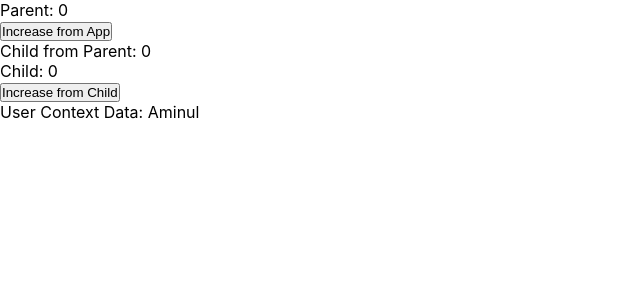
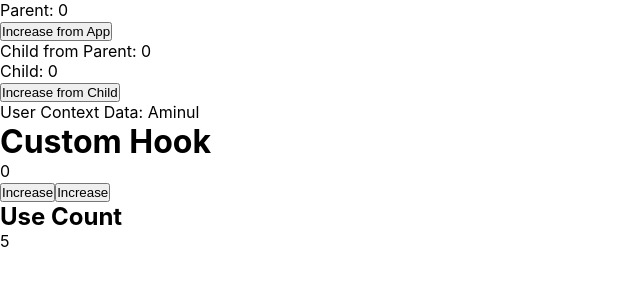
Before and after one commit to bablukpik/youtube-tutorial-react-basic, a React (Create React App) app: page /custom-hook in a window 1280 px wide. Shown: the top 300 px of the page, without its empty margins (0-640 px from the left). Built offline with nearby package versions, Linux system fonts and the light colour scheme; the HTML template or start-up script is replaced by a standard one.

Commit message:
main: custom and useDeferredValue hook source code added

```diff
--- a/src/components/AppRoutes/index.tsx
+++ b/src/components/AppRoutes/index.tsx
@@ -7,6 +7,7 @@ import UseEffect from "../pages/hooks/UseEffect";
 import UseContextProvider from "../pages/hooks/UseContext";
 import UseReducer from "../pages/hooks/UseReducer";
 import UseTransition from "../pages/hooks/UseTransition";
+import CustomHook from "../pages/hooks/CustomHook";
 
 export default function AppRoutes() {
   return (
@@ -20,6 +21,7 @@ export default function AppRoutes() {
         <Route path="/use-context" element={<UseContextProvider />} />
         <Route path="/use-reducer" element={<UseReducer />} />
         <Route path="/use-transition" element={<UseTransition />} />
+        <Route path="/custom-hook" element={<CustomHook />} />
       </Routes>
     </>
   );
--- a/src/components/pages/Home/index.tsx
+++ b/src/components/pages/Home/index.tsx
@@ -23,6 +23,12 @@ function Home() {
         <li>
           <Link to="use-reducer">Use Reducer Hook</Link>
         </li>
+        <li>
+          <Link to="use-transition">Use Transition Hook</Link>
+        </li>
+        <li>
+          <Link to="custom-hook">Custom Hook</Link>
+        </li>
       </ul>
     </>
   );
--- /dev/null
+++ b/src/components/pages/hooks/CustomHook/index.tsx
@@ -0,0 +1,23 @@
+import useCount from "./useCount";
+import useCounter from "./useCounter";
+
+export default function CustomHook() {
+  const [ count, increment, decrement ] = useCounter(0);
+  const counter = useCount(0);
+  // const [count, setCount] = useState(0);
+
+  // const handleClick = () => {
+  //   setCount((prevCount: number) => prevCount + 3);
+  // };
+
+  return (
+    <>
+      <h1>Custom Hook</h1>
+      <p> {count}</p>
+      <button onClick={increment}>Increase</button>
+      <button onClick={decrement}>Increase</button>
+      <h2>Use Count</h2>
+      <p>{counter}</p>
+    </>
+  );
+}
--- /dev/null
+++ b/src/components/pages/hooks/CustomHook/useCount.ts
@@ -0,0 +1,20 @@
+import { useState, useEffect, useDebugValue } from "react";
+
+function useCount(initialValue: number) {
+  const [count, setCount] = useState(initialValue);
+
+  useEffect(() => {
+    const interval = setInterval(() => {
+      setCount((prevCount) => prevCount + 1);
+    }, 1000);
+
+    return () => {
+      clearInterval(interval);
+    };
+  }, []);
+
+  useDebugValue(count);
+  return count;
+}
+
+export default useCount;
--- /dev/null
+++ b/src/components/pages/hooks/CustomHook/useCounter.ts
@@ -0,0 +1,16 @@
+import { useState, useDebugValue } from "react";
+
+function useCounter(initialValue: number) {
+  // const [count, setCount] = useState(0);
+  // return [count, setCount] as const;
+  const [count, setCount] = useState(initialValue);
+
+  useDebugValue(count);
+
+  const increment = () => setCount(count + 1);
+  const decrement = () => setCount(count - 1);
+
+  return [count, increment, decrement] as const;
+}
+
+export default useCounter;
--- a/src/components/pages/hooks/UseTransition/ProductList.tsx
+++ b/src/components/pages/hooks/UseTransition/ProductList.tsx
@@ -1,3 +1,4 @@
+// import { useDeferredValue } from "react";
 interface Props {
   products: string[];
 }
```
